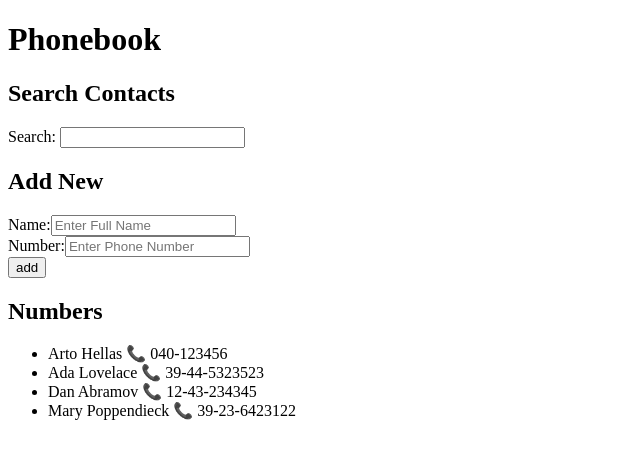
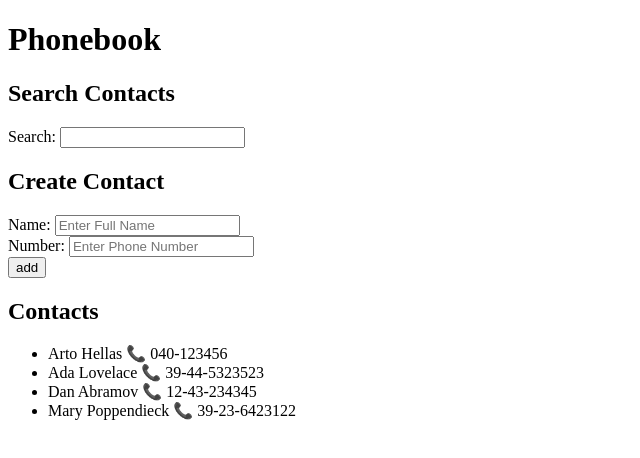
Before and after one commit to jemalmazar/fullstackopen-my_submissions, a React (Vite) app in the folder part2/phonebook/: page / in a window 1280 px wide. Shown: the top 458 px of the page, without its empty margins (0-640 px from the left). Built offline with nearby package versions, Linux system fonts and the light colour scheme.

Commit message:
Extract components from App.jsx into own modules

```diff
--- a/part2/phonebook/src/App.jsx
+++ b/part2/phonebook/src/App.jsx
@@ -1,129 +1,59 @@
 import { useState } from 'react'
-
-const Search = ({header, onChange, value}) => {
-  return (
-    <div>
-      <h2>{header}</h2>
-      <div>
-        <label htmlFor="search">Search: </label>
-        <input
-          type="text"
-          id="search"
-          value={value}
-          onChange={onChange}
-        />
-      </div>
-    </div>
-  )
-}
-
-const Phonebook = ({header, onSubmit, onChange, value}) => {
-  return (
-    <div>
-      <h2>{header}</h2>
-      <Form onSubmit={onSubmit} value={value} onChange={onChange}/>
-    </div>
-  )
-}
-
-const Form = (props) => {
-  return (
-    <form id="entry_form" onSubmit={props.onSubmit}>
-      <div>
-        <label htmlFor="name">Name:</label>
-        <input
-          type="text"
-          id="name"
-          value={props.value.name}
-          onChange={props.onChange}
-          placeholder="Enter Full Name"
-          autoComplete="on"
-          required />
-      </div>
-      <div>
-        <label htmlFor="number">Number:</label>
-        <input
-            type="text"
-            id="number"
-            value={props.value.number}
-            onChange={props.onChange}
-            placeholder="Enter Phone Number"
-            required
-          />
-      </div>
-      <div>
-        <button type="submit">add</button>
-      </div>
-    </form>
-  )
-}
-
-const Numbers = ({header, data}) => {
-  return (
-    <div>
-      <h2>{header}</h2>
-      <ul>
-        {data.map(person => <Person key={person.name} person={person}/>)}
-      </ul>
-    </div>
-  )
-}
-
-const Person = (props) => <li>{props.person.name} 📞 {props.person.number}</li>
+import Search from './components/Search'
+import AddContact from './components/AddContact'
+import Contacts from './components/Contacts'
 
 const App = () => {
   const [persons, setPersons] = useState([
-    { name: 'Arto Hellas', number: '040-123456', id: 1 },
-    { name: 'Ada Lovelace', number: '39-44-5323523', id: 2 },
-    { name: 'Dan Abramov', number: '12-43-234345', id: 3 },
-    { name: 'Mary Poppendieck', number: '39-23-6423122', id: 4 }
+    { name: "Arto Hellas", number: "040-123456" },
+    { name: "Ada Lovelace", number: "39-44-5323523" },
+    { name: "Dan Abramov", number: "12-43-234345" },
+    { name: "Mary Poppendieck", number: "39-23-6423122" }
   ])
   // initial state for adapted from https://medium.com/@amitsharma_24072/handling-multiple-inputs-in-reactjs-best-practices-for-react-js-input-forms-9b973f4beb7e
-  const [newName, setNewName] = useState({
-    name: "",
-    number: ""
-  })
+  const [newName, setNewName] = useState({ name: "",number: "" })
+  const [search, setSearch] = useState("")
 
-  const [search, setSearch] = useState('')
+  const onSubmit = (e) => {
+    e.preventDefault()
 
-  const onSubmit = (event) => {
-    event.preventDefault()
-    const entry = {
-      name: newName.name,
-      number: newName.number
-    }
-    const isDuplicate = persons.find(person => person.name === newName.name)
+    const entry = { name: newName.name, number: newName.number }
+    const isDuplicate = persons.find(person => person.name.toLowerCase() === newName.name.toLowerCase())
 
     isDuplicate
       ? alert(`${newName.name} has already been added to the phonebook`)
       : setPersons(persons.concat(entry))
 
-    setNewName({
-      name: "",
-      number: ""
-    })
+    setNewName({ name: "", number: "" })
   }
 
-  const handleFormInputChange = (event) => {
+  const handleFormInputChange = (e) => {
     // multiple input handling adapted from https://www.w3schools.com/react/react_forms_multiple_inputs.asp
-    const { id, value } = event.target
+    const { id, value } = e.target
     setNewName(previousState => ({...previousState, [id]: value}))
   }
 
-  const handleSearchInputChange = (e) => {
-    setSearch(e.target.value)
-  }
-
-  const displayFilter = search.length === 0
-    ? persons
-    : persons.filter(person => person.name.toLowerCase().includes(search.toLowerCase()))
+  const handleSearchInputChange = (e) => setSearch(e.target.value)
 
   return (
     <div>
       <h1>Phonebook</h1>
-      <Search header='Search Contacts' onChange={handleSearchInputChange} value={search} />
-      <Phonebook header='Add New' onSubmit={onSubmit} onChange={handleFormInputChange} value={newName}/>
-      <Numbers header='Numbers' data={displayFilter}/>
+      <Search
+        header="Search Contacts"
+        onChange={handleSearchInputChange}
+        value={search}
+      />
+      <AddContact
+        header="Create Contact"
+        onSubmit={onSubmit}
+        onChange={handleFormInputChange}
+        value={newName}
+      />
+      <Contacts
+        header="Contacts"
+        data={persons}
+        search={search}
+      />
     </div>
   )
 }
--- /dev/null
+++ b/part2/phonebook/src/components/AddContact.jsx
@@ -0,0 +1,12 @@
+import Form from "./Form"
+
+const AddContact = ({header, onSubmit, onChange, value}) => {
+  return (
+    <div>
+      <h2>{header}</h2>
+      <Form onSubmit={onSubmit} onChange={onChange} value={value} />
+    </div>
+  )
+}
+
+export default AddContact
--- /dev/null
+++ b/part2/phonebook/src/components/Contact.jsx
@@ -0,0 +1,3 @@
+const Contact = (props) => <li>{props.person.name} 📞 {props.person.number}</li>
+
+export default Contact
--- /dev/null
+++ b/part2/phonebook/src/components/Contacts.jsx
@@ -0,0 +1,18 @@
+import Contact from "./Contact"
+
+const Contacts = ({header, data, search}) => {
+  const contactsFilter = search.length === 0
+    ? data
+    : data.filter(person => person.name.toLowerCase().includes(search.toLowerCase()))
+
+  return (
+    <div>
+      <h2>{header}</h2>
+      <ul>
+        {contactsFilter.map(person => <Contact key={person.name} person={person}/>)}
+      </ul>
+    </div>
+  )
+}
+
+export default Contacts
--- /dev/null
+++ b/part2/phonebook/src/components/Form.jsx
@@ -0,0 +1,33 @@
+const Form = (props) => {
+  return (
+    <form id="entry_form" onSubmit={props.onSubmit}>
+      <div>
+        <label htmlFor="name">Name: </label>
+        <input
+          type="text"
+          id="name"
+          value={props.value.name}
+          onChange={props.onChange}
+          placeholder="Enter Full Name"
+          autoComplete="on"
+          required />
+      </div>
+      <div>
+        <label htmlFor="number">Number: </label>
+        <input
+            type="text"
+            id="number"
+            value={props.value.number}
+            onChange={props.onChange}
+            placeholder="Enter Phone Number"
+            required
+          />
+      </div>
+      <div>
+        <button type="submit">add</button>
+      </div>
+    </form>
+  )
+}
+
+export default Form
--- /dev/null
+++ b/part2/phonebook/src/components/Search.jsx
@@ -0,0 +1,18 @@
+const Search = ({header, onChange, value}) => {
+  return (
+    <div>
+      <h2>{header}</h2>
+      <div>
+        <label htmlFor="search">Search: </label>
+        <input
+          type="text"
+          id="search"
+          value={value}
+          onChange={onChange}
+        />
+      </div>
+    </div>
+  )
+}
+
+export default Search
```
